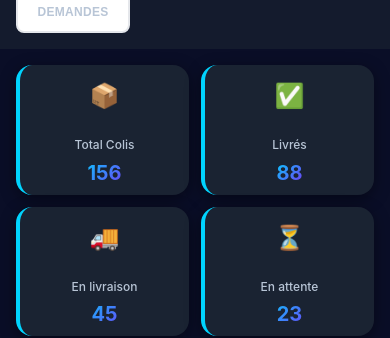
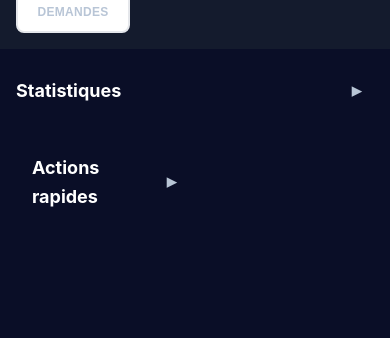
Before and after one commit to zida2/betex-express, a React (Create React App) app in the folder frontend/: page /login in a window 390 px wide. Both pictures are taken after typing "name@example.com", "Sample123" into the empty fields and a click on the button "Se connecter". Shown: the part 391-729 px from the top of the page. Built offline with nearby package versions, Linux system fonts and the light colour scheme; no server answers.

Commit message:
feat: add collapsible sections to admin dashboard with dropdown arrows for mobile optimization

```diff
--- a/frontend/src/pages/AdminDashboard.js
+++ b/frontend/src/pages/AdminDashboard.js
@@ -17,6 +17,8 @@ const AdminDashboard = () => {
   const [activeTab, setActiveTab] = useState('overview');
   const [showNotifications, setShowNotifications] = useState(false);
   const [showChat, setShowChat] = useState(false);
+  const [isStatsCollapsed, setIsStatsCollapsed] = useState(true);
+  const [isActionsCollapsed, setIsActionsCollapsed] = useState(true);
 
   const { user, logout } = useAuth();
   const navigate = useNavigate();
@@ -143,6 +145,15 @@ const AdminDashboard = () => {
       </nav>
 
       <main className="dashboard-main">
+        <div className="stats-section">
+          <div className="stats-header" onClick={() => setIsStatsCollapsed(!isStatsCollapsed)}>
+            <h2>Statistiques</h2>
+            <button className="collapse-btn">
+              <span className={`collapse-arrow ${isStatsCollapsed ? 'collapsed' : ''}`}>▼</span>
+            </button>
+          </div>
+
+          {!isStatsCollapsed && (
             <div className="stats-grid">
               <div className="stat-card">
                 <div className="stat-icon">📦</div>
@@ -208,9 +219,18 @@ const AdminDashboard = () => {
                 </div>
               </div>
             </div>
+          )}
+        </div>
 
         <div className="quick-actions">
+          <div className="actions-header" onClick={() => setIsActionsCollapsed(!isActionsCollapsed)}>
             <h2>Actions rapides</h2>
+            <button className="collapse-btn">
+              <span className={`collapse-arrow ${isActionsCollapsed ? 'collapsed' : ''}`}>▼</span>
+            </button>
+          </div>
+
+          {!isActionsCollapsed && (
             <div className="actions-grid">
               <button
                 className="action-btn"
@@ -248,6 +268,7 @@ const AdminDashboard = () => {
                 <span>Optimiser livraisons</span>
               </button>
             </div>
+          )}
         </div>
       </main>
     </div>
--- a/frontend/src/styles/AdminDashboard.css
+++ b/frontend/src/styles/AdminDashboard.css
@@ -227,11 +227,59 @@
   padding: 16px;
 }
 
+.stats-section {
+  margin-bottom: 24px;
+}
+
+.stats-header {
+  display: flex;
+  justify-content: space-between;
+  align-items: center;
+  cursor: pointer;
+  padding: 12px 0;
+  user-select: none;
+  transition: all 0.3s ease;
+  margin-bottom: 12px;
+}
+
+.stats-header h2 {
+  font-size: 18px;
+  color: var(--text-primary);
+  margin: 0;
+}
+
+.stats-header:hover {
+  opacity: 0.8;
+}
+
+.collapse-btn {
+  background: none;
+  border: none;
+  cursor: pointer;
+  padding: 4px 8px;
+  display: flex;
+  align-items: center;
+  justify-content: center;
+  transition: all 0.3s ease;
+}
+
+.collapse-arrow {
+  font-size: 18px;
+  display: inline-block;
+  transition: transform 0.3s ease;
+  color: var(--text-secondary);
+}
+
+.collapse-arrow.collapsed {
+  transform: rotate(-90deg);
+}
+
 .stats-grid {
   display: grid;
   grid-template-columns: repeat(2, 1fr);
   gap: 12px;
   margin-bottom: 24px;
+  animation: slideDown 0.3s ease-out;
 }
 
 .stat-card {
@@ -280,10 +328,32 @@
   color: var(--text-primary);
 }
 
+.actions-header {
+  display: flex;
+  justify-content: space-between;
+  align-items: center;
+  cursor: pointer;
+  padding: 12px 0;
+  user-select: none;
+  transition: all 0.3s ease;
+  margin-bottom: 12px;
+}
+
+.actions-header h2 {
+  font-size: 18px;
+  color: var(--text-primary);
+  margin: 0;
+}
+
+.actions-header:hover {
+  opacity: 0.8;
+}
+
 .actions-grid {
   display: grid;
   grid-template-columns: repeat(2, 1fr);
   gap: 12px;
+  animation: slideDown 0.3s ease-out;
 }
 
 .action-btn {
@@ -309,3 +379,14 @@
 .action-icon {
   font-size: 32px;
 }
+
+@keyframes slideDown {
+  from {
+    opacity: 0;
+    transform: translateY(-10px);
+  }
+  to {
+    opacity: 1;
+    transform: translateY(0);
+  }
+}
```
Lines whose indentation alone changed are shown as unchanged.
